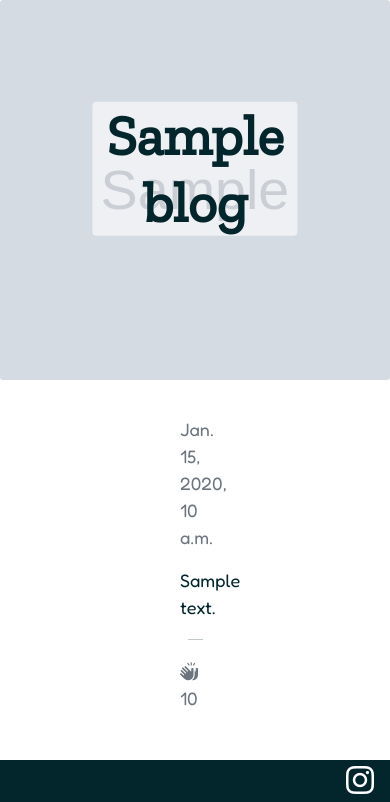
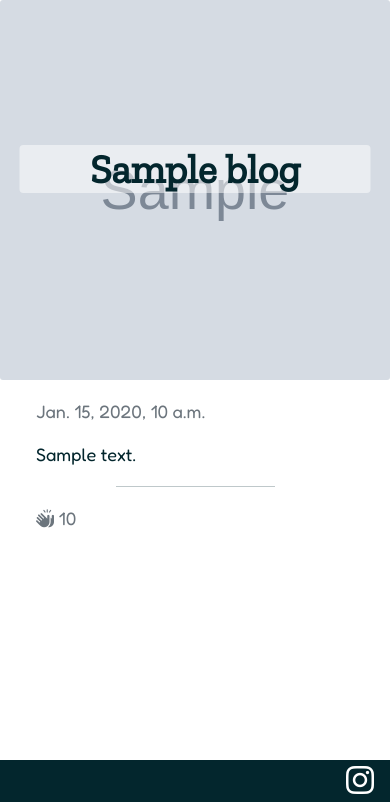
Before and after one commit to mountaincharlie/blosh_blog, a Django app: template templates/blog_view.html in a window 390 px wide. Shown: the part 42-844 px from the top of the page. Run offline with Django 3.2, Linux system fonts and the light colour scheme; tables that the repository leaves empty hold one stand-in row (values such as "Sample post"); the template is opened without the code that fills it: values that come from a table or form of the project are taken from there, most other values are stand-ins (such as "Sample title", 1, 10 or a date in 2020); grey boxes marked "Sample" are stand-in pictures; data that the repository does not hold is empty; some libraries are stand-ins or nearby versions.

Commit message:
Add media queries for blog view on small screens

```diff
--- a/static/css/style.css
+++ b/static/css/style.css
@@ -83,7 +83,7 @@ h1 {
 
 .blog-view-h1, .allauth-form-h1 {
     color: #03262d;
-    background-color: rgba(255, 255, 255, 0.6);
+    background-color: rgba(255, 255, 255, 0.5);
     border-radius: 4px;
     padding: 0 0.25em;
 }
@@ -289,3 +289,18 @@ footer{
     display:flex;
     font-size: 16px;
 }
+
+/* ---------------------- MEDIA QUERIES */
+
+@media(max-width: 800px){
+
+    .blog-view{
+        padding: 1em 2em;
+    }
+
+    .blog-view-h1{
+        font-size: 40px;
+        width:90%;
+    }
+
+}
```
